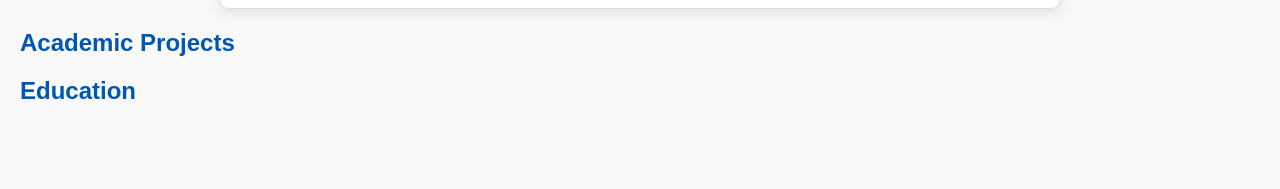
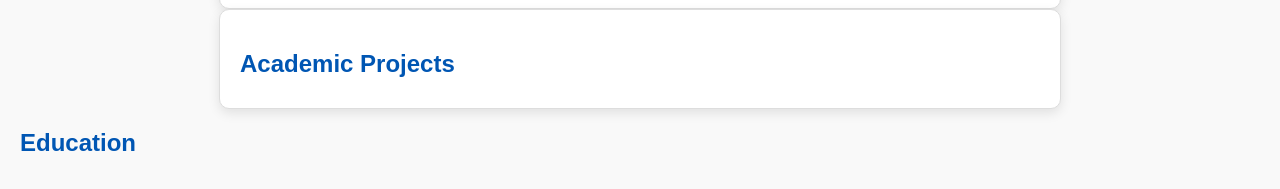
Before and after one commit to nicholasmontanez10/CloudResumeWebsite, a plain HTML site: page index.html in a window 1280 px wide. Shown: the part 197-386 px from the top of the page. Drawn offline with Linux system fonts and the light colour scheme.

Commit message:
update -10

```diff
--- a/index.html
+++ b/index.html
@@ -45,6 +45,7 @@
 </div>
   </section>
 
+  <div class="resume-container">
   <section id="experience">
     <h2 onclick="toggleExperience()">Academic Projects</h2>
     <div class="experience-content2">
@@ -70,6 +71,7 @@
           </div>
       </div>
     </div>
+  </div>
   </section>
 
   <section id="education">
```
